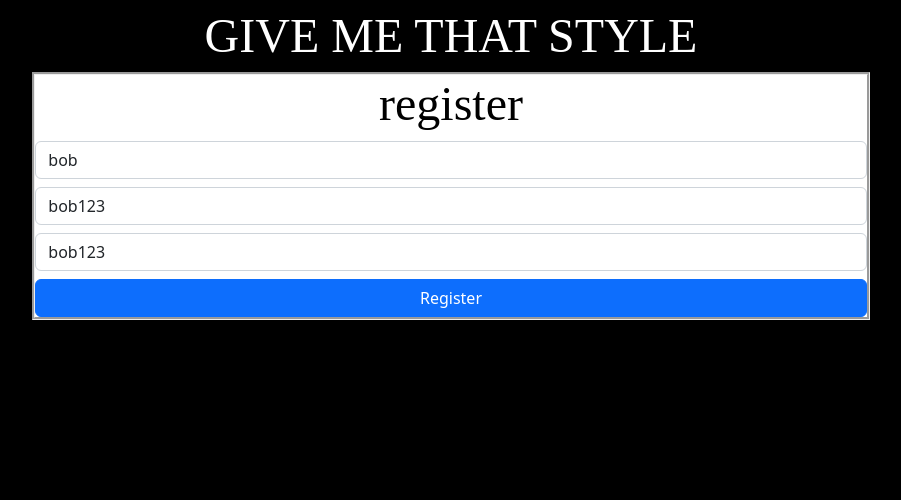
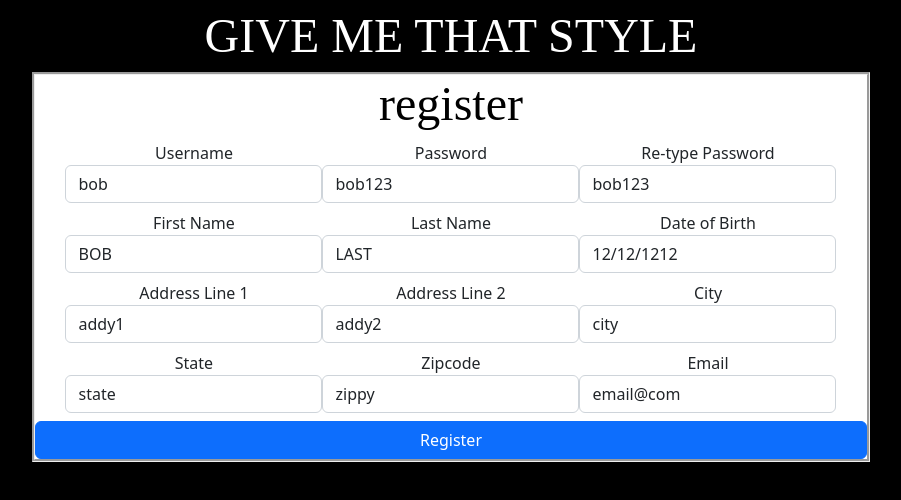
Before and after one commit to mariah-may23/GMTS-web-react-app, a React (Create React App) app: page /register in a window 1280 px wide. Shown: the top 500 px of the page, without its empty margins (189-1090 px from the left). Built offline with nearby package versions, Linux system fonts and the light colour scheme; no server answers.

Commit message:
mariah's version

```diff
--- a/src/fashionWeb/users/index.js
+++ b/src/fashionWeb/users/index.js
@@ -23,7 +23,7 @@ const UserList = () => {
                 {
                     users.map((user) =>
                     <li key={user._id}>
-                        {user.username}
+                        {user.userName}
                     </li>
                     )}
             </ul>
--- a/src/fashionWeb/users/register.js
+++ b/src/fashionWeb/users/register.js
@@ -5,10 +5,31 @@ import {registerThunk} from "./users-thunk";
 const Register = () => {
     const [userName, setUsername] = useState('bob')
     const [password, setPassword] = useState('bob123')
+    const [firstName, setFirstName] = useState('BOB')
+    const [lastName, setLastName] = useState('LAST')
+
+    const dateObj = new Date();
+    const month = dateObj.getUTCMonth() + 1; //months from 1-12
+    const day = dateObj.getUTCDate();
+    const year = dateObj.getUTCFullYear();
+
+    const dateJoined = year + "/" + month + "/" + day;
+
     const [validatePassword, setValidatePassword] = useState('bob123')
+    const [dateOfBirth, setDateOfBirth] = useState('12/12/1212')
+
+    const [address1, setAddress1] = useState('addy1')
+    const [address2, setAddress2] = useState('addy2')
+
+    const [city, setCity] = useState('city')
+    const [state, setState] = useState('state')
+    const [zipcode, setZipcode] = useState('zippy')
+    const [email, setEmail] = useState('email@com')
+
     const [error, setError] = useState(null)
     const {currentUser} = useSelector((state) => state.user)
     const dispatch = useDispatch()
+
     const handleRegisterButton = () => {
         if(password!== validatePassword){
             setError('Passwords do not match')
@@ -16,7 +37,8 @@ const Register = () => {
         }
 
         setError(null)
-        const newUser = {userName, password }
+        const newUser = {userName, password, firstName, lastName, dateJoined, dateOfBirth, zipcode,
+            address1, address2, city, state, email }
 
         dispatch(registerThunk(newUser))
 
@@ -42,17 +64,79 @@ const Register = () => {
                             {error}
                         </div>
                     }
-
+                    <label>
+                        Username
                     <input
                         className="form-control mb-2"
                         value={userName}
                         onChange={(e)=> setUsername(e.target.value)}/>
+                    </label>
+                    <label>
+                        Password
                     <input  className="form-control mb-2"
                         value={password}
                         onChange={(e)=> setPassword(e.target.value)}/>
+                    </label>
+                    <label>
+                         Re-type Password
                     <input  className="form-control mb-2"
                             value={validatePassword}
                             onChange={(e)=> setValidatePassword(e.target.value)}/>
+                    </label>
+                    <label>
+                        First Name
+                    <input  className="form-control mb-2"
+                            value={firstName}
+                            onChange={(e)=> setFirstName(e.target.value)}/>
+                    </label>
+                    <label>
+                        Last Name
+                    <input  className="form-control mb-2"
+                            value={lastName}
+                            onChange={(e)=> setLastName(e.target.value)}/>
+                    </label>
+                     <label>
+                         Date of Birth
+                    <input  className="form-control mb-2"
+                            value={dateOfBirth}
+                            onChange={(e)=> setDateOfBirth(e.target.value)}/>
+                     </label>
+                    <label>
+                          Address Line 1
+                    <input  className="form-control mb-2"
+                            value={address1}
+                            onChange={(e)=> setAddress1(e.target.value)}/>
+                    </label>
+                    <label>
+                        Address Line 2
+                    <input  className="form-control mb-2"
+                            value={address2}
+                            onChange={(e)=> setAddress2(e.target.value)}/>
+                    </label>
+                    <label>
+                        City
+                    <input  className="form-control mb-2"
+                            value={city}
+                            onChange={(e)=> setCity(e.target.value)}/>
+                    </label>
+                    <label>
+                         State
+                    <input  className="form-control mb-2"
+                            value={state}
+                            onChange={(e)=> setState(e.target.value)}/>
+                    </label>
+                    <label>
+                         Zipcode
+                    <input  className="form-control mb-2"
+                            value={zipcode}
+                            onChange={(e)=> setZipcode(e.target.value)}/>
+                    </label>
+                    <label>
+                        Email
+                    <input  className="form-control mb-2"
+                            value={email}
+                            onChange={(e)=> setEmail(e.target.value)}/>
+                    </label>
                     <button onClick={handleRegisterButton} className="btn btn-primary w-100">
                         Register
                     </button>
```
